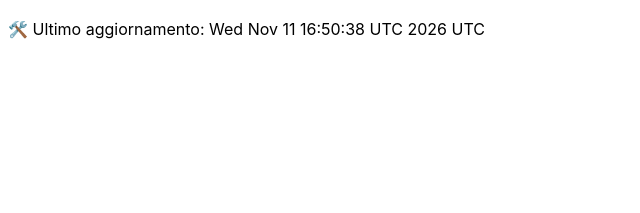
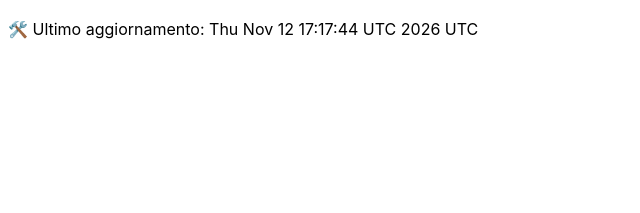
Before and after one commit to DanteTrb/DanteTrb.github.io, a Jekyll site: the page built from badges.md, in a window 1280 px wide. Shown: the top 213 px of the page, without its empty margins (0-640 px from the left). Built offline with Jekyll 4.4.1, drawn with Linux system fonts in a browser that asks for light colours; our own code applies the rules of GitHub Pages for plain Markdown files.

Commit message:
🛠️ Aggiornamento automatico badge

```diff
--- a/badges.md
+++ b/badges.md
@@ -1 +1 @@
-🛠️ Ultimo aggiornamento: Wed Nov 11 16:50:38 UTC 2026 UTC
+🛠️ Ultimo aggiornamento: Thu Nov 12 17:17:44 UTC 2026 UTC
```
